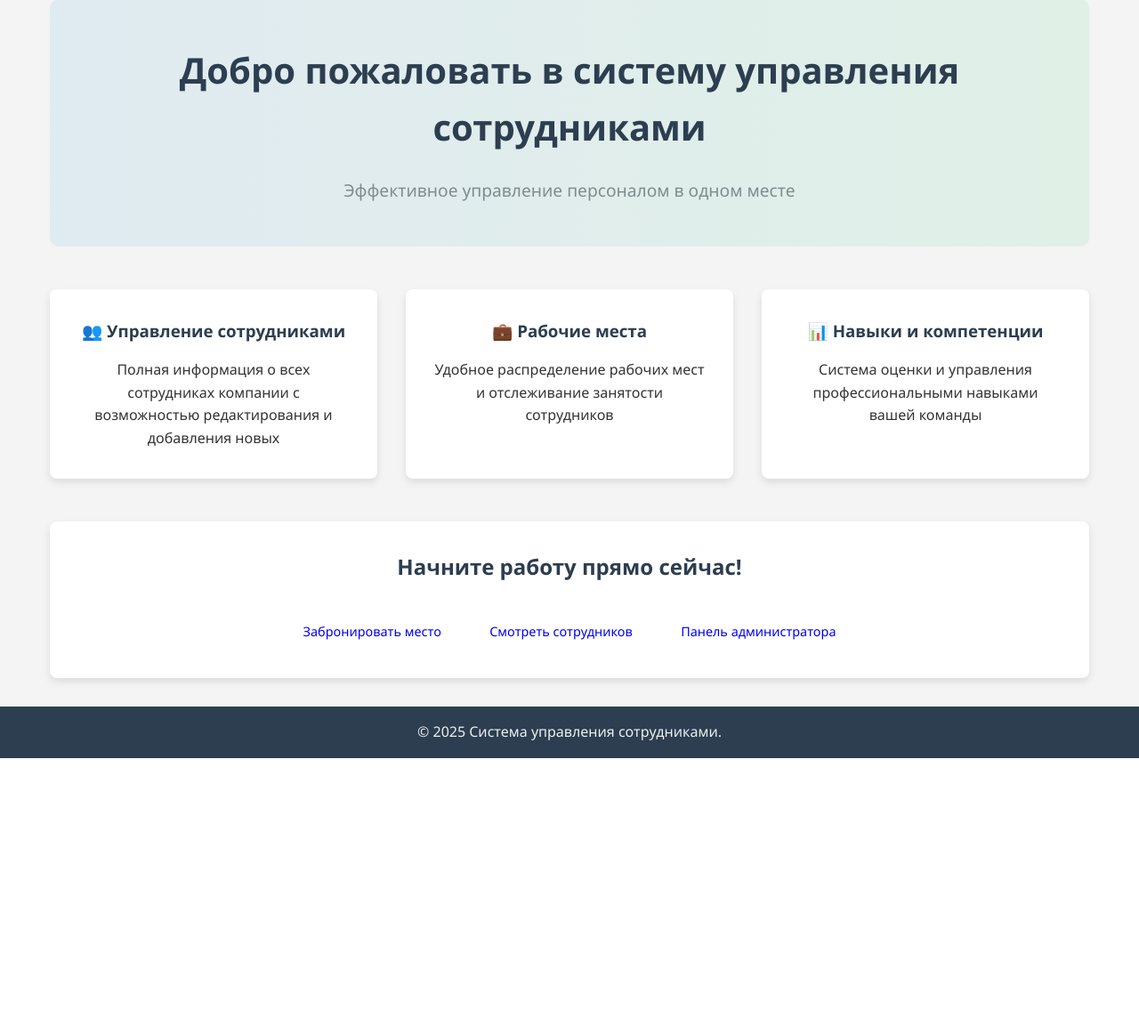
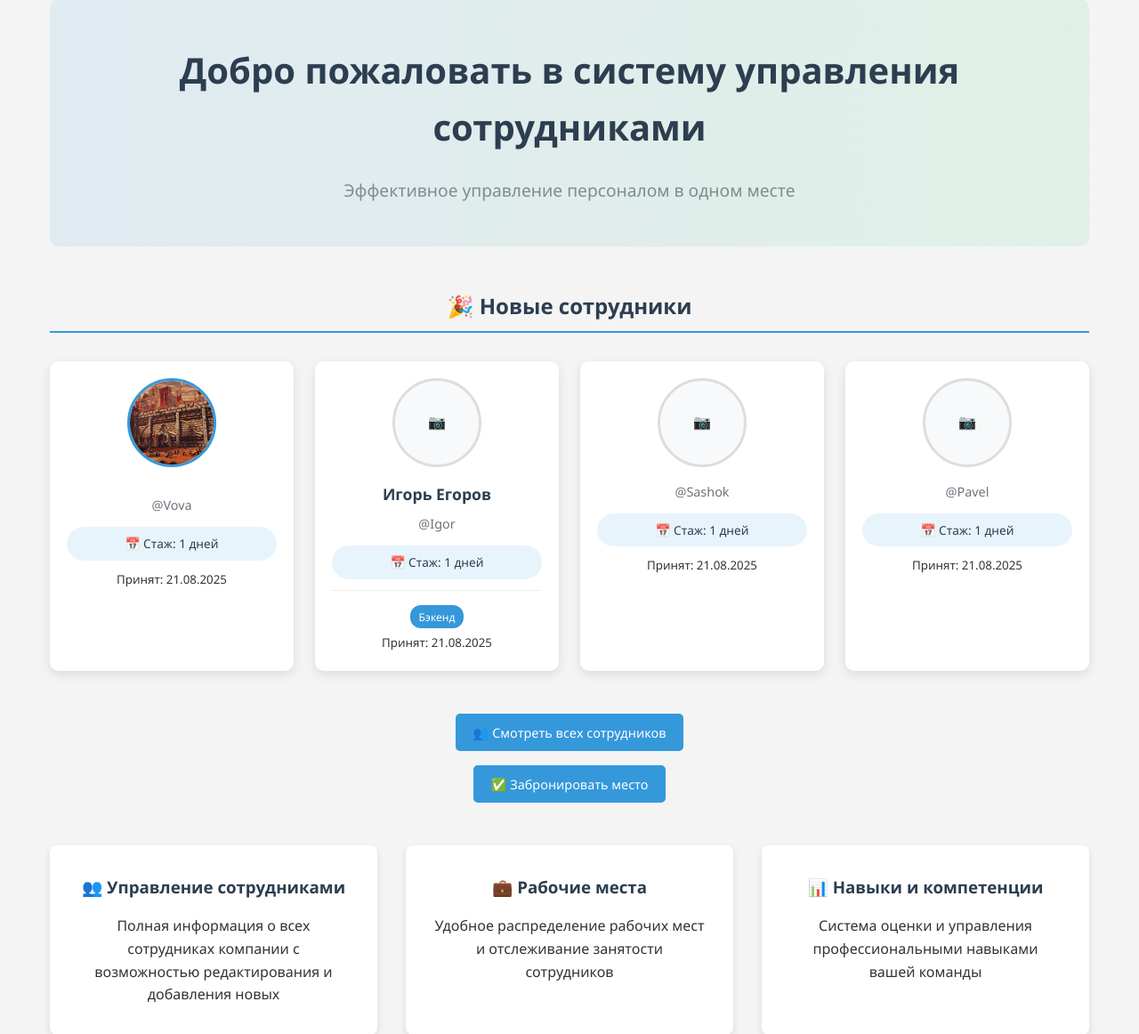
Before and after one commit to GreenYA992/OpenDZDjango, a Django app: page / in a window 1280 px wide. Shown: the part 91-1253 px from the top of the page at 89% size. Before the commit the page ends 943 px from the top, so only its background shows below. Run offline with Django 5.2, Linux system fonts and the light colour scheme; data comes from the database, SQL or seed files in the repository; both versions use the stored data as it was after the commit.

Commit message:
finish 22/08

```diff
--- a/django_project/django_project/urls.py
+++ b/django_project/django_project/urls.py
@@ -23,9 +23,12 @@ from django.urls import include, path
 from django.views.generic import TemplateView
 # noinspection PyUnresolvedReferences
 from workplaces import views as workplaces_views
+# noinspection PyUnresolvedReferences
+from employees.views import home_view
 
 urlpatterns = [
-    path("", TemplateView.as_view(template_name="home.html"), name="home"),
+    path('', home_view, name='home'),
+    #path("", TemplateView.as_view(template_name="home.html"), name="home"),
     path("admin/", admin.site.urls),
     path("__debug__/", include(debug_toolbar.urls)),
     path("employees/", include("employees.urls")),
--- a/django_project/employees/views.py
+++ b/django_project/employees/views.py
@@ -3,6 +3,9 @@ from django.contrib.auth.mixins import LoginRequiredMixin
 from django.core.paginator import EmptyPage, PageNotAnInteger, Paginator
 from django.shortcuts import get_object_or_404, redirect, render
 from django.views.generic import DetailView, ListView
+
+from django.utils.timezone import now
+from dateutil.relativedelta import relativedelta
 
 from .models import Employee, EmployeeImage
 
@@ -155,3 +158,42 @@ def delete_employee_image(request, pk):
         messages.success(request, "Изображение удалено")
 
     return redirect("employees:detail", pk=pk)
+
+
+
+
+
+# создаем контекст для домашней страницы
+def home_view(request):
+    # Получаем 4 последних сотрудника по дате приема
+    latest_employees = Employee.objects.select_related('workplace').prefetch_related('skills')[:4]
+
+    # Добавляем информацию о фото и стаже для каждого сотрудника
+    employees_data = []
+    for employee in latest_employees:
+        # Получаем главное фото
+        main_photo = EmployeeImage.objects.filter(
+            employee=employee,
+            is_main=True
+        ).first()
+
+        # Если нет главного, берем первое фото
+        if not main_photo:
+            main_photo = EmployeeImage.objects.filter(
+                employee=employee
+            ).first()
+
+        # Вычисляем стаж в днях
+        experience_days = (now().date() - employee.date_joined.date()).days
+
+        employees_data.append({
+            'employee': employee,
+            'main_photo': main_photo,
+            'experience_days': experience_days
+        })
+
+    context = {
+        'latest_employees': employees_data
+    }
+
+    return render(request, 'home.html', context)
--- a/django_project/static_dev/css/home.css
+++ b/django_project/static_dev/css/home.css
@@ -67,3 +67,118 @@
     gap: 1rem; /* Отступ между кнопками */
     flex-wrap: wrap; /* Если кнопкам тесно, они переносятся на новую строку */
 }
+
+
+
+
+
+
+
+
+
+
+/* Стили для карточек сотрудников на главной */
+        .employees-section {
+            margin: 3rem 0;
+        }
+
+        .section-title {
+            text-align: center;
+            margin-bottom: 2rem;
+            color: #2c3e50;
+            border-bottom: 2px solid #3498db;
+            padding-bottom: 0.5rem;
+        }
+
+        .employees-grid {
+            display: grid;
+            grid-template-columns: repeat(auto-fit, minmax(250px, 1fr));
+            gap: 1.5rem;
+            margin-bottom: 3rem;
+        }
+
+        .employee-card-home {
+            background: white;
+            border-radius: 10px;
+            padding: 1.2rem;
+            box-shadow: 0 4px 12px rgba(0, 0, 0, 0.1);
+            text-align: center;
+            transition: transform 0.3s ease;
+        }
+
+        .employee-card-home:hover {
+            transform: translateY(-5px);
+            box-shadow: 0 8px 20px rgba(0, 0, 0, 0.15);
+        }
+
+        .employee-photo {
+            width: 100px;
+            height: 100px;
+            border-radius: 50%;
+            object-fit: cover;
+            border: 3px solid #3498db;
+            margin: 0 auto 1rem;
+        }
+
+        .no-photo {
+            width: 100px;
+            height: 100px;
+            border-radius: 50%;
+            background: #f8f9fa;
+            border: 3px solid #ddd;
+            display: flex;
+            align-items: center;
+            justify-content: center;
+            margin: 0 auto 1rem;
+            color: #6c757d;
+        }
+
+        .employee-name {
+            font-size: 1.1rem;
+            font-weight: 600;
+            color: #2c3e50;
+            margin-bottom: 0.5rem;
+        }
+
+        .employee-username {
+            color: #6c757d;
+            margin-bottom: 0.8rem;
+            font-size: 0.9rem;
+        }
+
+        .employee-experience {
+            background: #e8f4fc;
+            padding: 0.5rem 1rem;
+            border-radius: 20px;
+            font-size: 0.85rem;
+            font-weight: 500;
+            color: #2c3e50;
+            margin: 0.5rem 0;
+        }
+
+        .employee-skills {
+            margin-top: 0.8rem;
+            padding-top: 0.8rem;
+            border-top: 1px solid #eee;
+        }
+
+        .skills-list {
+            list-style: none;
+            padding: 0;
+            margin: 0;
+        }
+
+        .skill-item {
+            display: inline-block;
+            background: #3498db;
+            color: white;
+            padding: 0.2rem 0.6rem;
+            border-radius: 12px;
+            font-size: 0.75rem;
+            margin: 0.2rem;
+        }
+
+        .view-all-btn {
+            text-align: center;
+            margin-top: 1rem;
+        }
--- a/django_project/templates/home.html
+++ b/django_project/templates/home.html
@@ -12,6 +12,84 @@
         <h1>Добро пожаловать в систему управления сотрудниками</h1>
         <p>Эффективное управление персоналом в одном месте</p>
     </section>
+
+
+
+
+
+<!-- Новый раздел с последними сотрудниками -->
+    {% if latest_employees %}
+    <section class="employees-section">
+        <h2 class="section-title">🎉 Новые сотрудники</h2>
+
+        <div class="employees-grid">
+            {% for data in latest_employees %}
+            <div class="employee-card-home">
+                <!-- Фото сотрудника -->
+                {% if data.main_photo %}
+                <img src="{{ data.main_photo.image.url }}"
+                     alt="{{ data.employee.username }}"
+                     class="employee-photo">
+                {% else %}
+                <div class="no-photo">
+                    <span>📷</span>
+                </div>
+                {% endif %}
+
+                <!-- Имя и фамилия -->
+                <h3 class="employee-name">
+                    {{ data.employee.first_name }} {{ data.employee.last_name }}
+                </h3>
+
+                <!-- Логин -->
+                <p class="employee-username">@{{ data.employee.username }}</p>
+
+                <!-- Стаж в днях -->
+                <div class="employee-experience">
+                    📅 Стаж: {{ data.experience_days }} дней
+                </div>
+
+                <!-- Навыки (первые 3) -->
+                {% if data.employee.skills.all %}
+                <div class="employee-skills">
+                    <ul class="skills-list">
+                        {% for skill in data.employee.skills.all|slice:":3" %}
+                        <li class="skill-item">{{ skill.get_skill_display }}</li>
+                        {% endfor %}
+                        {% if data.employee.skills.all.count > 3 %}
+                        <li class="skill-item">+{{ data.employee.skills.all.count|add:"-3" }}</li>
+                        {% endif %}
+                    </ul>
+                </div>
+                {% endif %}
+
+                <!-- Дата приема -->
+                <p class="employee-date">
+                    <small>Принят: {{ data.employee.date_joined|date:"d.m.Y" }}</small>
+                </p>
+            </div>
+            {% endfor %}
+        </div>
+
+        <div class="view-all-btn">
+            <a href="{% url 'employees:list' %}" class="btn btn-primary">
+                👥 Смотреть всех сотрудников
+            </a>
+        </div>
+        <div class="view-all-btn">
+            <a href="{% url 'workplaces:workplaces' %}" class="btn btn-primary">
+                ✅ Забронировать место
+            </a>
+        </div>
+    </section>
+    {% endif %}
+
+
+
+
+
+
+
 
     <section class="features">
         <div class="feature-card">
```
Also changed, not shown: django_project/db.sqlite3, django_project/media/covers/wallpaperflare.com_wallpaper_4.jpg (added).
